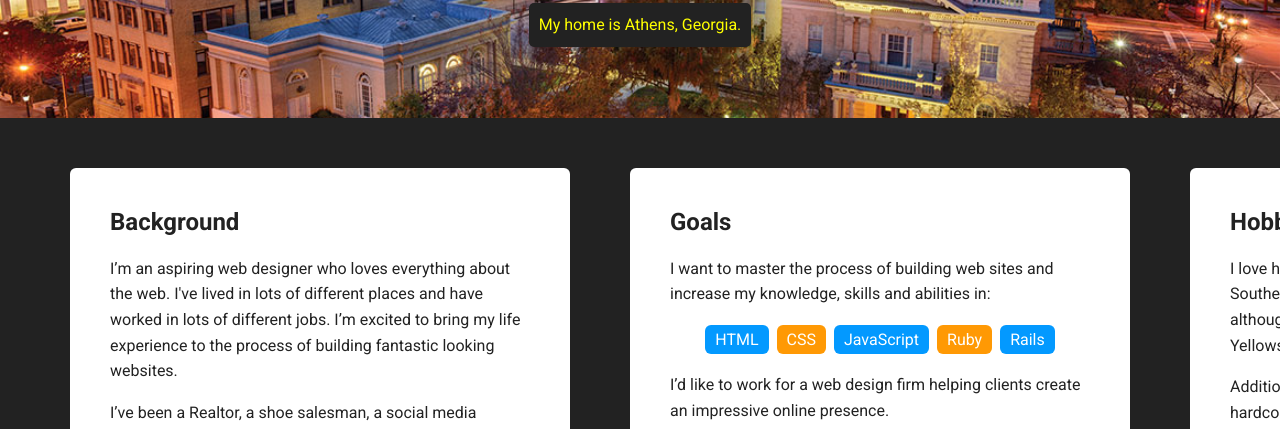
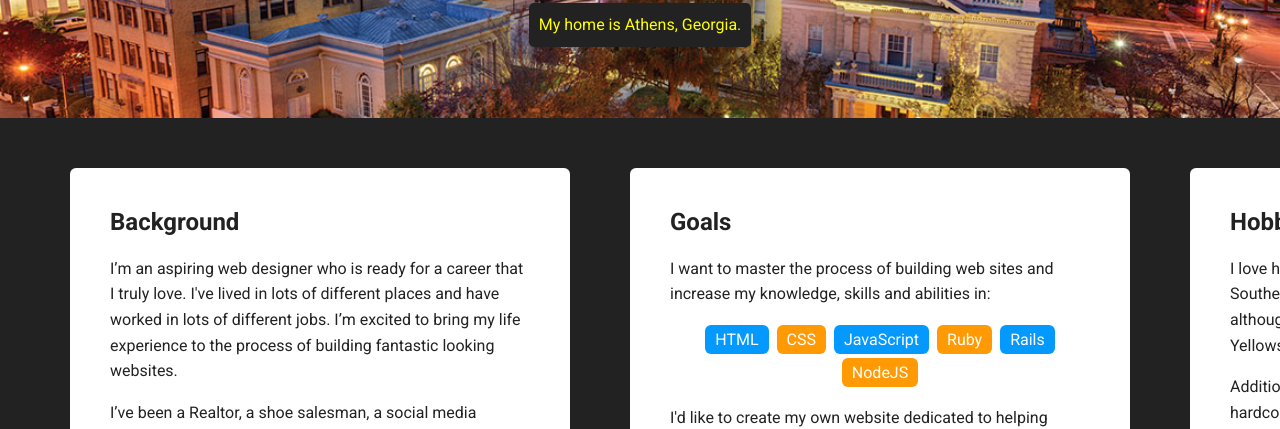
Before and after one commit to wsethbrown/My-Profile-Project, a plain HTML site: page index.html in a window 1280 px wide. Shown: the part 352-781 px from the top of the page. Drawn offline with Linux system fonts and the light colour scheme; a web font is replaced by a local one.

Commit message:
update index.html

```diff
--- a/index.html
+++ b/index.html
@@ -25,7 +25,7 @@
     <main class="flex">
       <div class="card">
         <h2>Background</h2>
-        <p>I’m an aspiring web designer who loves everything about the web. I've lived in lots of different places and have worked in lots of different jobs. I’m excited to bring my life experience to the process of building fantastic looking websites.</p>
+        <p>I’m an aspiring web designer who is ready for a career that I truly love. I've lived in lots of different places and have worked in lots of different jobs. I’m excited to bring my life experience to the process of building fantastic looking websites.</p>
         <p>I’ve been a Realtor, a shoe salesman, a social media manger, and a YouTube parthernships manager. Despite the dozens of really interesting jobs I've had in the past, I've never felt satisfied and always had a curiosity for programming.</p>
       </div>
 
@@ -38,8 +38,9 @@
           <li>JavaScript</li>
           <li>Ruby</li>
           <li>Rails</li>
+          <li>NodeJS</li>
         </ul>
-        <p>I’d like to work for a web design firm helping clients create an impressive online presence.</p>
+        <p>I'd like to create my own website dedicated to helping people play pen and paper games, like Dungeons & Dragons, online by helping manage their notes and information.</p>
       </div>
 
       <div class="card">
```
